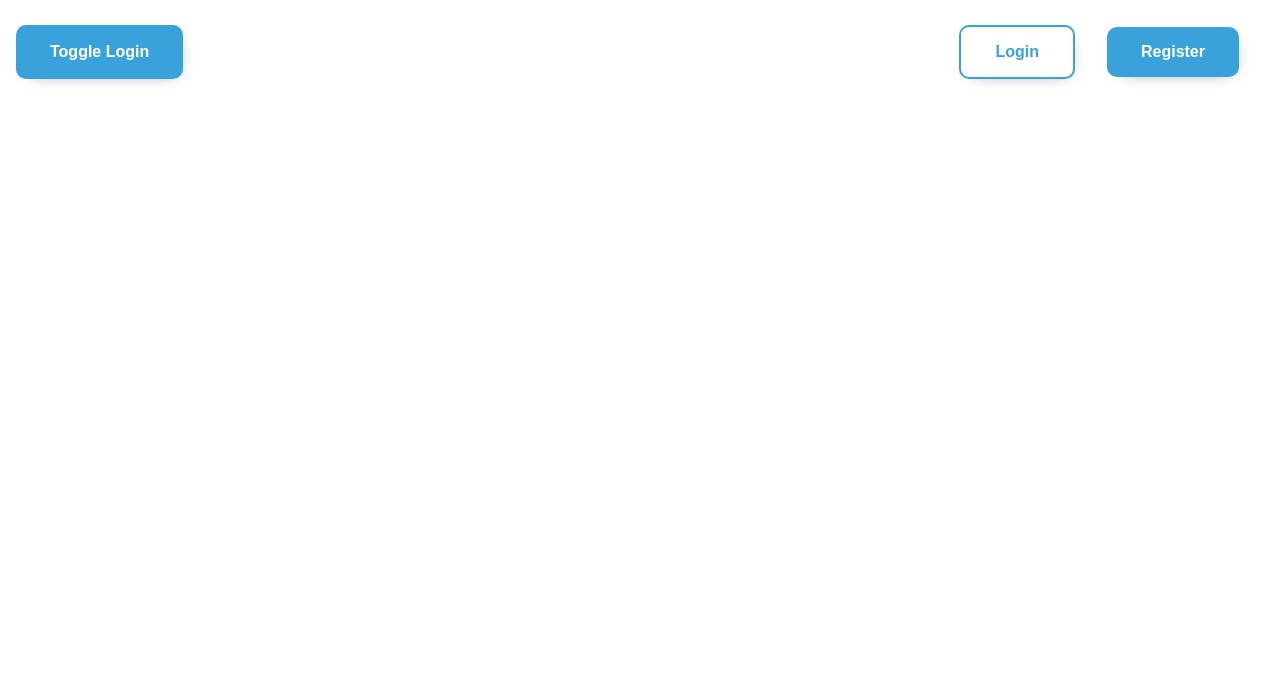
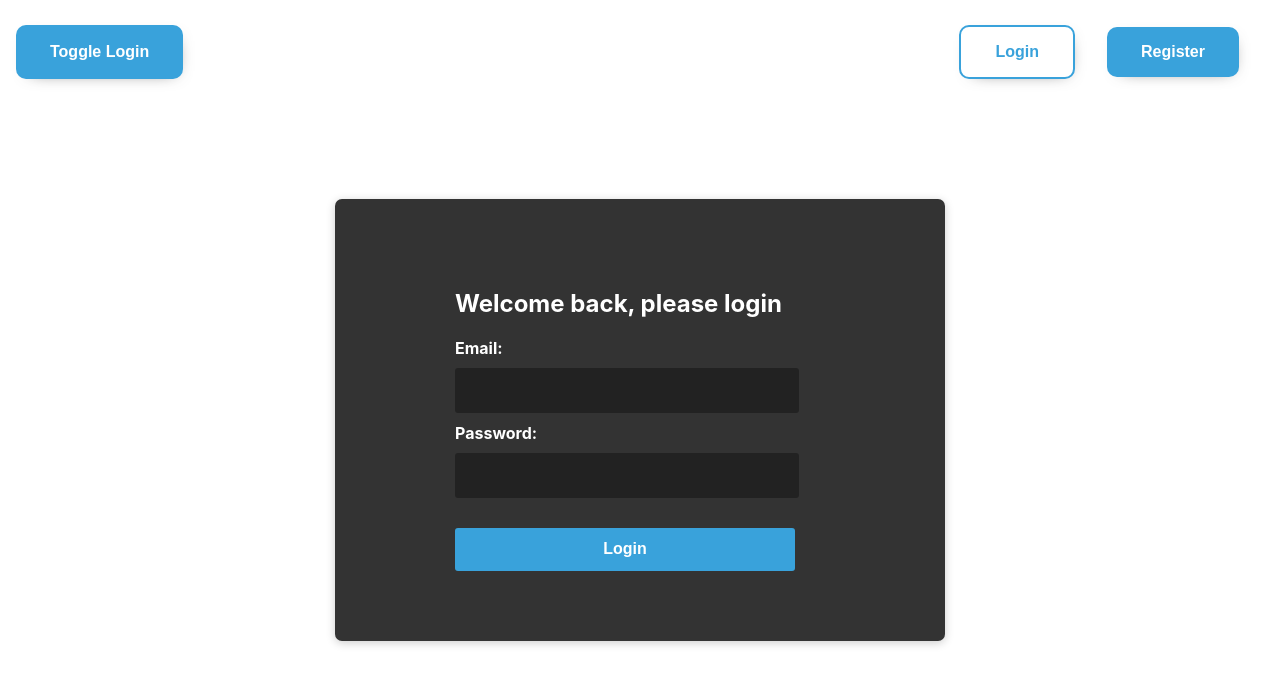
Before and after one commit to ZoranMijatov/FirstReactApp, a React (Create React App) app: page / in a window 1280 px wide. Shown: the top 684 px of the page. Built offline with nearby package versions, Linux system fonts and the light colour scheme; the HTML template or start-up script is replaced by a standard one.

Commit message:
added login

```diff
--- a/src/App.css
+++ b/src/App.css
@@ -16,3 +16,56 @@
 .Dashboard ul {
   list-style: none;
 }
+
+.Form-Inner {
+  max-width: 610px;
+  background: #333;
+  box-shadow: rgba(0, 0, 0, 0.2) 0px 2px 10px 0px;
+  border-radius: 7px;
+  margin: auto;
+  margin-top: 120px;
+}
+
+.Form-Group {
+  display: flex;
+  flex-direction: column;
+  color: white;
+  font-size: 16px;
+  font-weight: bold;
+  padding: 70px 0;
+  margin-left: 120px;
+}
+
+.Input-Fields {
+  max-width: 340px;
+  width: 100%;
+  height: 43px;
+  border-radius: 3px;
+  outline: 0;
+  background: #222;
+  border: none;
+  display: flex;
+  text-align: left;
+  margin: 10px 0;
+  color: white;
+}
+
+.Form-Group input:focus {
+  border: 1px solid #39A2DB;
+}
+
+.Submit {
+  background: #39A2DB;
+  max-width: 340px;
+  border-radius: 3px;
+  border: none;
+  height: 43px;
+  color: white;
+  font-weight: bold;
+  margin-top: 20px;
+  font-size: 16px;
+  cursor: pointer;
+}
+p {
+color:white;
+}
--- a/src/App.js
+++ b/src/App.js
@@ -5,7 +5,7 @@ import Dashboard from './container/Dashboard'
 import Profile from './container/Profile'
 import { useState } from 'react';
 import Button from './Button';
-import {getLoginData} from './services/authService'
+import LoginForm from './Form';
 
 function App() {
 
@@ -13,16 +13,8 @@ function App() {
 
   const toggleLogin = () => {
     setLogin(!login);
-    handleLogin("zzz", "xxx")
   }
 
-  const handleLogin = (email, password) => {
-    getLoginData(email, password).then(response => {
-      console.log(response);
-    }).catch(error => {
-      console.log(error);
-    })
-  }
 
   return (
     <div className="App">
@@ -38,7 +30,7 @@ function App() {
 
           </div>
       </div>
-
+      <LoginForm />
     </div>
   );
 }
--- a/src/Button/BtnEmpty.js
+++ b/src/Button/BtnEmpty.js
@@ -1,19 +1,9 @@
 import styled from 'styled-components'
+import BtnFilled from './BtnFilled'
 
-const BtnEmpty  = styled.button`
-background: transparent;
-border-radius: 10px;
+const BtnEmpty  = styled(BtnFilled)`
 background: white;
 border: 2px solid #39A2DB;
 color: #39A2DB;
-font-weight: bold;
-font-size: 16px;
-margin: 0 1em;
-padding: 0.25em 1em;
-padding: 16px 34px;
-box-shadow: 3px 4px 17px -12px rgba(0,0,0,0.75);
-    &:hover{
-        cursor: pointer;
-    }
 `
 export default BtnEmpty;
--- /dev/null
+++ b/src/Form/index.js
@@ -0,0 +1,42 @@
+import React from 'react'
+import {getLoginData} from '../services/authService'
+import {useState} from 'react';
+
+const LoginForm = () => {
+    const [email, setEmail] = useState('')
+    const [password, setPassword] = useState('')
+
+    const handleLogin = (e) => {
+        e.preventDefault()
+        console.log(email, password);
+        getLoginData(email, password).then(response => {
+          console.log(response);
+        }).catch(error => {
+          console.log(error);
+        })
+    }
+    const handleEmailChange = e => {
+        setEmail(e.target.value);
+    }
+    const handlePasswordChange = e => {
+        setPassword(e.target.value);
+    }
+    return (
+        <form className="Form-Inner" onSubmit={handleLogin}>
+
+            <div className="Form-Group">
+                <h2>Welcome back, please login</h2>
+                <label htmlFor="name">Email:</label>
+                <input className="Input-Fields" type="text" value={email} onChange={handleEmailChange}  />
+
+                <label htmlFor="password">Password:</label>
+                <input className="Input-Fields" type="password" value={password} onChange={handlePasswordChange} />
+
+                <input className="Submit" type="submit" value="Login" />
+            </div>
+
+        </form>
+    )
+}
+
+export default LoginForm;
```
Also changed, not shown: Ilu.svg (added), src/logo.svg (deleted).
